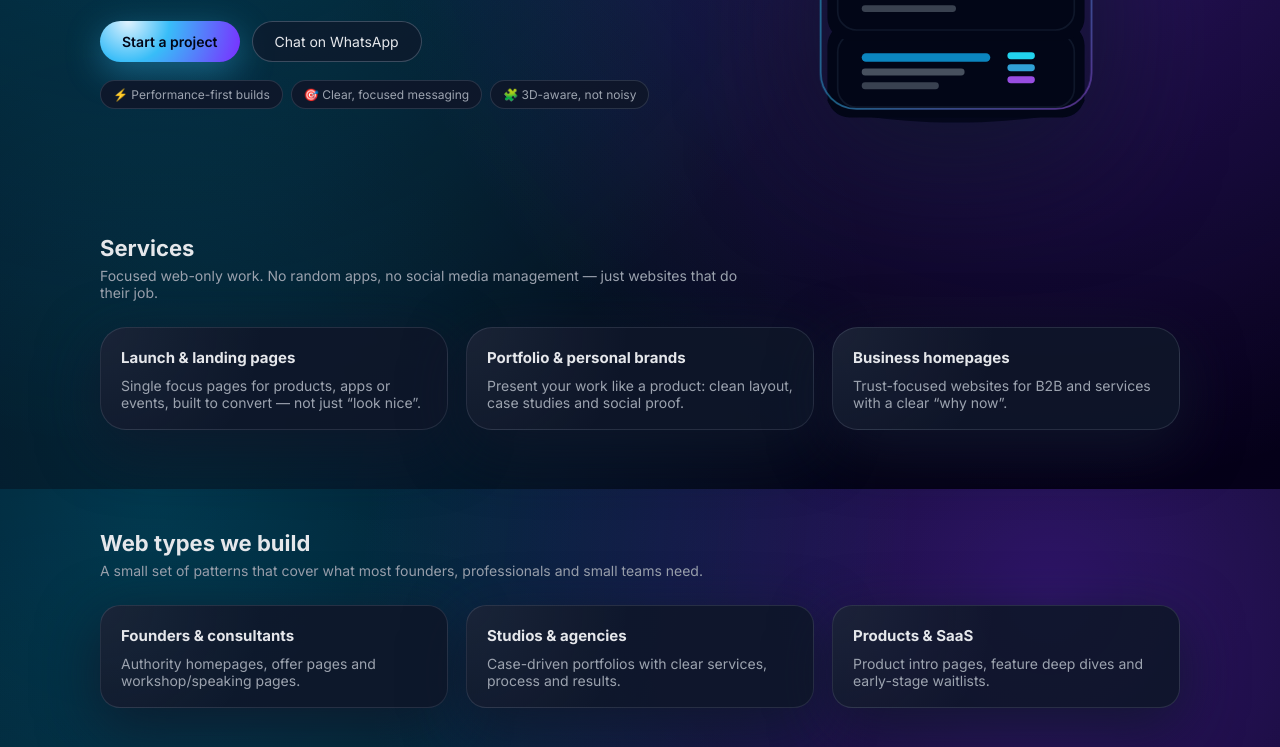
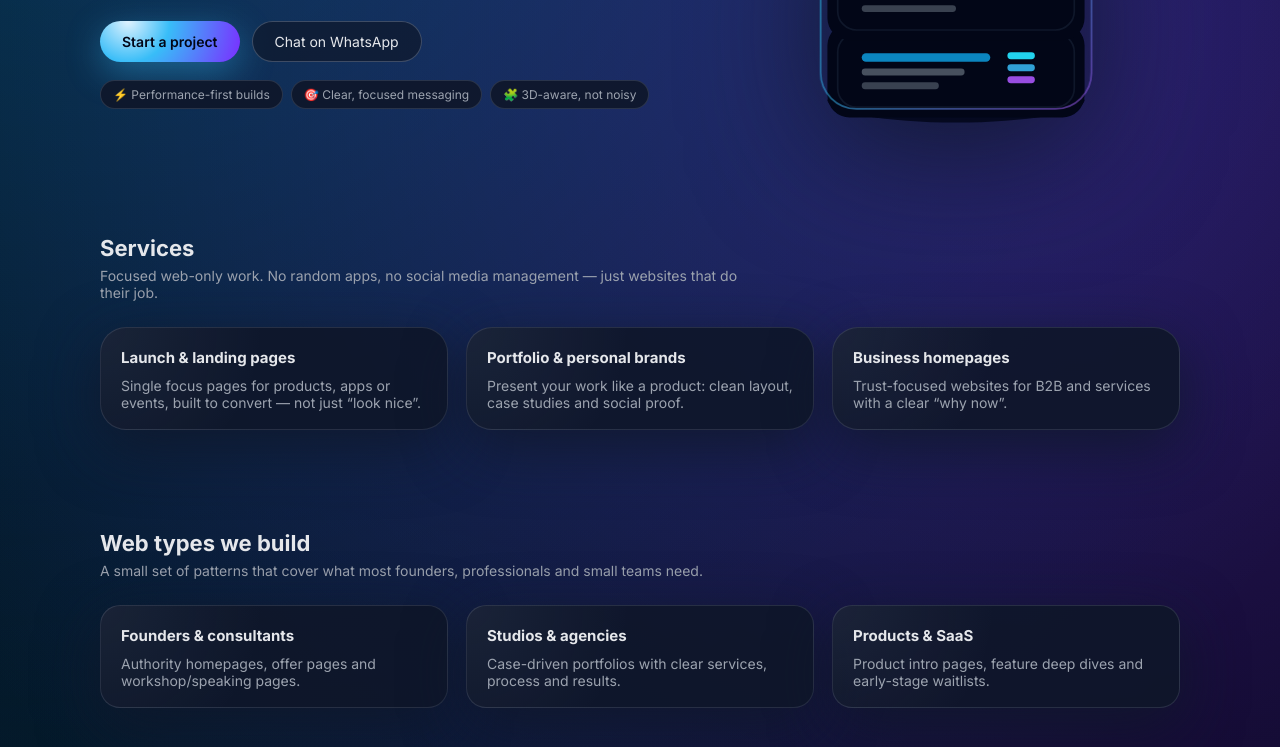
Before and after one commit to prosakataweb-svg/prosakata-website, a plain HTML site: page index.html in a window 1280 px wide. Shown: the part 311-1058 px from the top of the page. Drawn offline with Linux system fonts and the light colour scheme; a script that the page names is missing.

Commit message:
Update style.css

```diff
--- a/style.css
+++ b/style.css
@@ -32,6 +32,8 @@ html,
 body {
   margin: 0;
   padding: 0;
+  min-height: 100%;
+  background-color: var(--bg); /* باش مايبقاش الأبيض ديال html */
 }
 
 body {
@@ -43,7 +45,10 @@ body {
     radial-gradient(circle at 82% 14%, rgba(123, 45, 255, 0.35), transparent 55%),
     radial-gradient(circle at 12% 90%, rgba(0, 217, 255, 0.14), transparent 55%),
     linear-gradient(145deg, #020617 0%, #050816 55%, #050019 100%);
-  background-attachment: fixed;
+  /* مهم للموبايل: ماشي fixed باش مايبانش فراغ أبيض */
+  background-attachment: scroll;
+  background-repeat: no-repeat;
+  background-size: cover;
 }
 
 /* Helpers */
```
